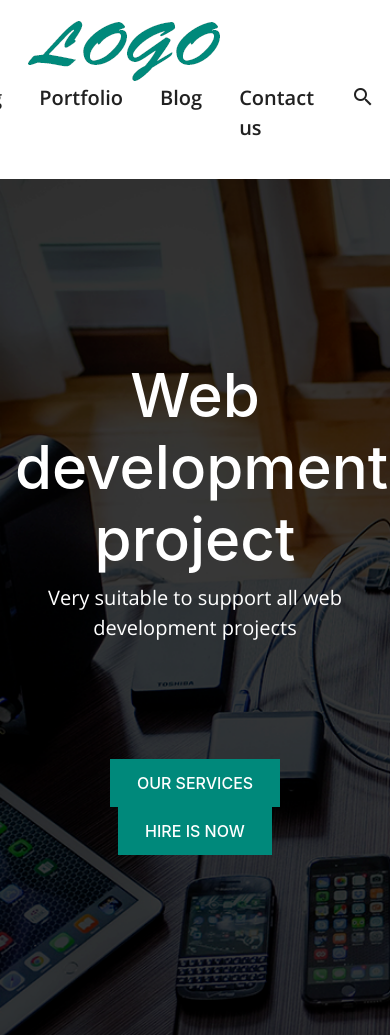
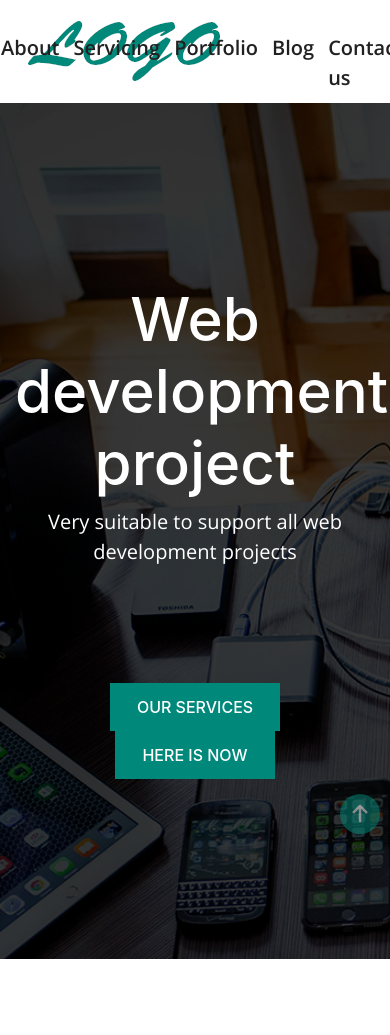
Before and after one commit to Untillted/project-development, a plain HTML site: page index.html in a window 390 px wide. Shown: the top 1035 px of the page. Drawn offline with nearby package versions, Linux system fonts and the light colour scheme.

Commit message:
add adaptive

```diff
--- a/css/style.css
+++ b/css/style.css
@@ -1,4 +1,29 @@
 @import "fonts.css";
+.toTop {
+  z-index: 999;
+  width: 40px;
+  height: 40px;
+  border: none;
+  font-size: 20px;
+  border-radius: 50%;
+  background: #00897b;
+  text-align: center;
+  padding: 5px;
+  position: fixed;
+  bottom: 10px;
+  right: 10px;
+  cursor: pointer;
+  color: #fff;
+  transition: 0.3s;
+  opacity: 0.5;
+}
+.toTop:hover {
+  color: #212121;
+  opacity: 1;
+}
+html {
+  scroll-behavior: smooth;
+}
 *:focus {
   outline: none;
 }
@@ -12,14 +37,19 @@ li {
   cursor: default;
 }
 body {
+  position: relative;
   font-family: "Open sans";
   cursor: default;
 }
-
 .menu-bar {
+  z-index: 3;
   padding: 20px 0;
   color: #212121;
   background: #fff;
+  overflow: hidden;
+}
+.menu-icon {
+  display: none;
 }
 
 .menu__item {
@@ -161,6 +191,9 @@ body {
 }
 .latest-works img {
   margin-bottom: 30px;
+}
+.filter {
+  overflow: hidden;
 }
 .works_active {
   opacity: 1;
@@ -424,3 +457,32 @@ textarea {
   text-align: center;
   padding: 13px 0;
 }
+@media screen and (max-width: 1024px) {
+  .menu {
+    position: absolute;
+    right: -20px;
+    top: -50px;
+  }
+  .menu li {
+    margin: 0 7px;
+  }
+  .menu li:last-child {
+    display: none;
+  }
+  .logo-bar {
+    display: flex;
+    justify-content: space-between;
+  }
+  /* .menu-icon {
+    z-index: 3;
+    display: block;
+    background: #00897b;
+    font-size: 25px;
+    width: 50px;
+    height: 50px;
+    border: none;
+    cursor: pointer;
+    color: #fff;
+    border-radius: 5px;
+  } */
+}
--- a/index.html
+++ b/index.html
@@ -17,12 +17,15 @@
     <title>Bootstrap</title>
   </head>
   <body>
+    <div ><a class="toTop" href="#home"><i class="fas fa-arrow-up"></a></i></div>
     <!-- START HEADER-MENU-->
+    <a name="home"></a>
     <header class="menu-bar">
       <div class="container">
         <div class="row">
-          <div class="col-xl-2">
+          <div class="col-xl-2 logo-bar">
             <img src="/img/logo.png" class="logo" />
+            <button class="menu-icon"><i class="fas fa-bars"></i></button>
           </div>
           <div class="col-xl-8 ml-auto align-self-center">
             <nav>
@@ -32,7 +35,7 @@
                 <li class="menu__item"><a href="#services">Servicing</a></li>
                 <li class="menu__item"><a href="#latest-works">Portfolio</a></li>
                 <li class="menu__item"><a href="#blog">Blog</a></li>
-                <li class="menu__item"><a href="#">Contact us</a></li>
+                <li class="menu__item"><a href="#contact">Contact us</a></li>
                 <li class="menu__item">
                   <i class="material-icons">search</i>
                 </li>
@@ -53,15 +56,15 @@
               Very suitable to support all web development projects
             </p>
             <button class="button">OUR SERVICES</button>
-            <button class="button">HIRE IS NOW</button>
+            <button class="button">HERE IS NOW</button>
           </div>
         </div>
       </div>
     </header>
     <!--        END MAIN-HEADER     -->
     <!--        ABOUT US            -->
+    <a name="about"></a>
     <section class="about">
-      <a name="about">
       <div class="container">
         <div class="row justify-content-center">
           <div class="col-xl-8">
@@ -103,8 +106,8 @@
     </section>
     <!--        END ABOUT-US        -->
     <!--        START SERVICES      -->
+    <a name="services"></a>
     <section class="services">
-      <a name="services">
       <div class="container">
         <div class="row justify-content-center">
           <div class="col-xl-8">
@@ -188,8 +191,8 @@
     </section>
     <!--      END SERVICES      -->
     <!--      START LATEST WORKS -->
+    <a name="latest-works"></a>
     <section  class="latest-works">
-      <a name="latest-works">
       <div class="container">
         <div class="row justify-content-center">
           <div class="col-xl-7">
@@ -206,7 +209,7 @@
           </div>
         </div>
         <div class="row filter">
-          <div class="col-xl-4 " data-filter="ui"><img src="/img/item1.png" alt="" /><div class="text">
+          <div class="col-xl-4" data-filter="ui"><img src="/img/item1.png" alt="" /><div class="text">
             <h5>Hand Watch</h5>
             <p>UI/UX DESIGN</p>
           </div></div>
@@ -565,6 +568,7 @@
     </section>
     <!--      TEAM END       -->
     <!--      START BLOG      -->
+    <a name="blog"></a>
     <section class="services">
       <div class="container">
         <div class="row justify-content-center">
@@ -644,13 +648,14 @@
         </div>
         <div class="row">
           <div class="col-xl-12">
-            <button class="button button_blog">MORE VIEV</button>
+            <button class="button button_blog">VIEW MORE</button>
           </div>
         </div>
       </div>
     </section>
     <!--      END BLOG       -->
     <!--     START CONTACT US     -->
+    <a name="contact"></a>
     <footer class="footer">
       <div class="container">
         <div class="row justify-content-center">
@@ -701,8 +706,9 @@
     <!--     COPTRIGHT       -->
     <footer class="copyright">
         All rights Reserved © 2017
-      </footer>
+    </footer>
+    <script src="/js/filter.js"></script>
+    <script src="/js/slider.js"></script>
   </body>
-  <script src="/js/filter.js"></script>
-  <script src="/js/slider.js"></script>
+
 </html>
```
